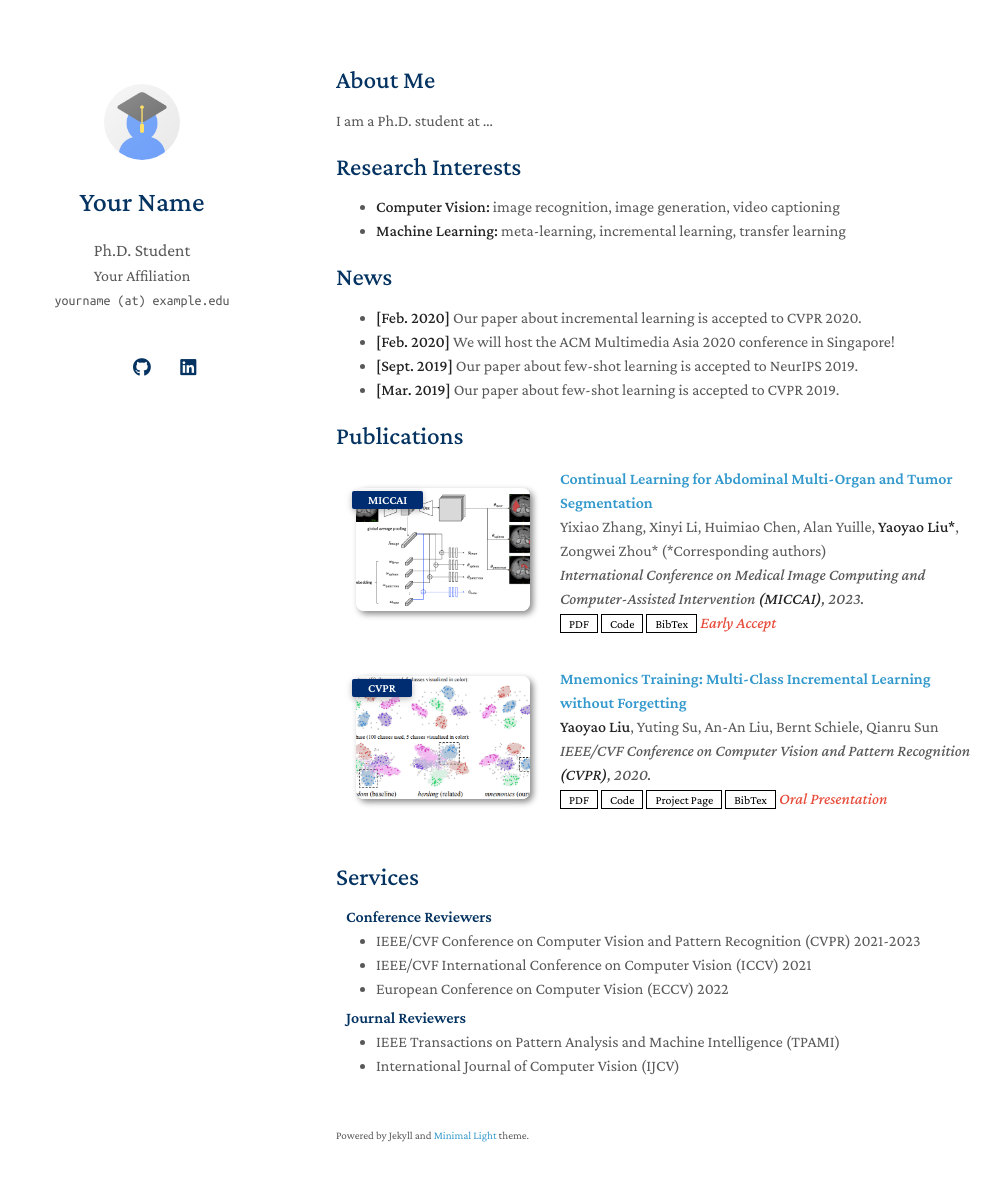
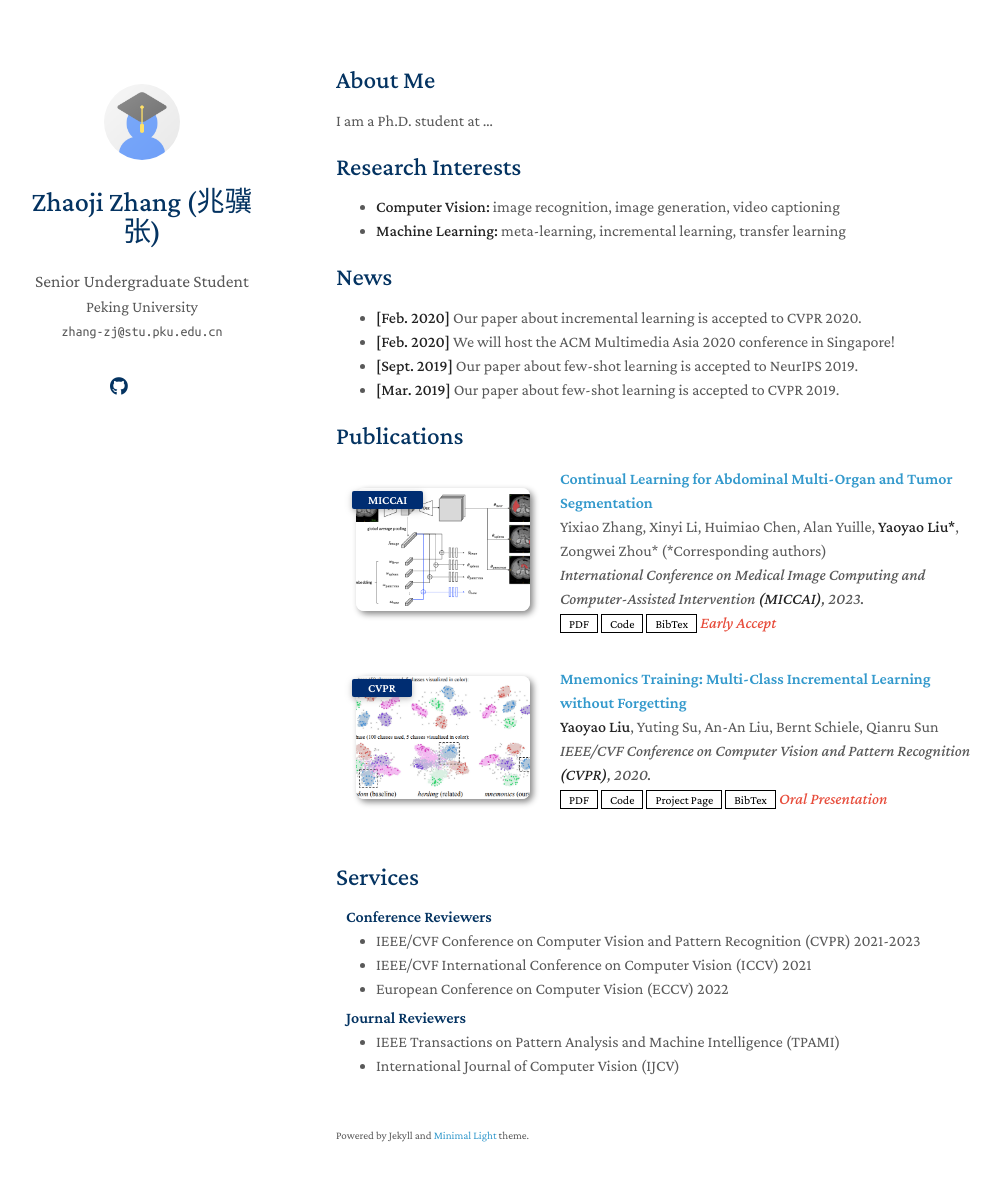
Before and after one commit to Zhang-Zhaoji/Zhang-Zhaoji.github.io, a Jekyll site: the page built from index.md, in a window 1280 px wide and 1216 px high. Shown: the top 1181 px of the window, without its empty margins (134-1135 px from the left). Built offline with Jekyll 4.4.1, drawn with Linux system fonts in a browser that asks for light colours; a style sheet for code colours, icons or effects is not loaded; our own code applies the rules of GitHub Pages for plain Markdown files.

Commit message:
Update _config.yml
just modified something

```diff
--- a/_config.yml
+++ b/_config.yml
@@ -1,22 +1,24 @@
 # Basic Information
-title: Your Name
-position: Ph.D. Student
-affiliation: Your Affiliation
-email: yourname (at) example.edu
+title: Zhaoji Zhang (兆骥 张)
+position: Senior Undergraduate Student
+affiliation: Peking University
+email: zhang-zj@stu.pku.edu.cn
 
 # Search Engine Optimization (SEO)
 # The following information is used to improve the website traffic from search engines, e.g., Google.
-keywords: minimal light
-description: The Minimal Light is a simple and elegant jekyll theme for academic personal homepage.
+keywords: Zhaoji, Neuroscience, Computation
+# minimal light
+description: This is a personal website belongs to Zhaoji Zhang, based on the template of https://github.com/yaoyao-liu/minimal-light
+# The Minimal Light is a simple and elegant jekyll theme for academic personal homepage.
 canonical: https://minimal-light-theme.yliu.me/
 
 # Links
 # If you don't need one of them, you may delete the corresponding line.
-google_scholar: https://scholar.google.com/
-cv_link: assets/files/curriculum_vitae.pdf
-github_link: https://github.com/
-linkedin: https://www.linkedin.com/
-twitter: https://twitter.com/
+# google_scholar: https://scholar.google.com/
+# cv_link: assets/files/curriculum_vitae.pdf
+github_link: https://github.com/Zhang-Zhaoji
+# linkedin: https://www.linkedin.com/
+twitter: https://x.com/googleZhang4
 
 # Images (e.g., your profile picture and your website's favicon)
 # "favicon" and "favicon_dark" are used for the light and dark modes, respectively.
```
